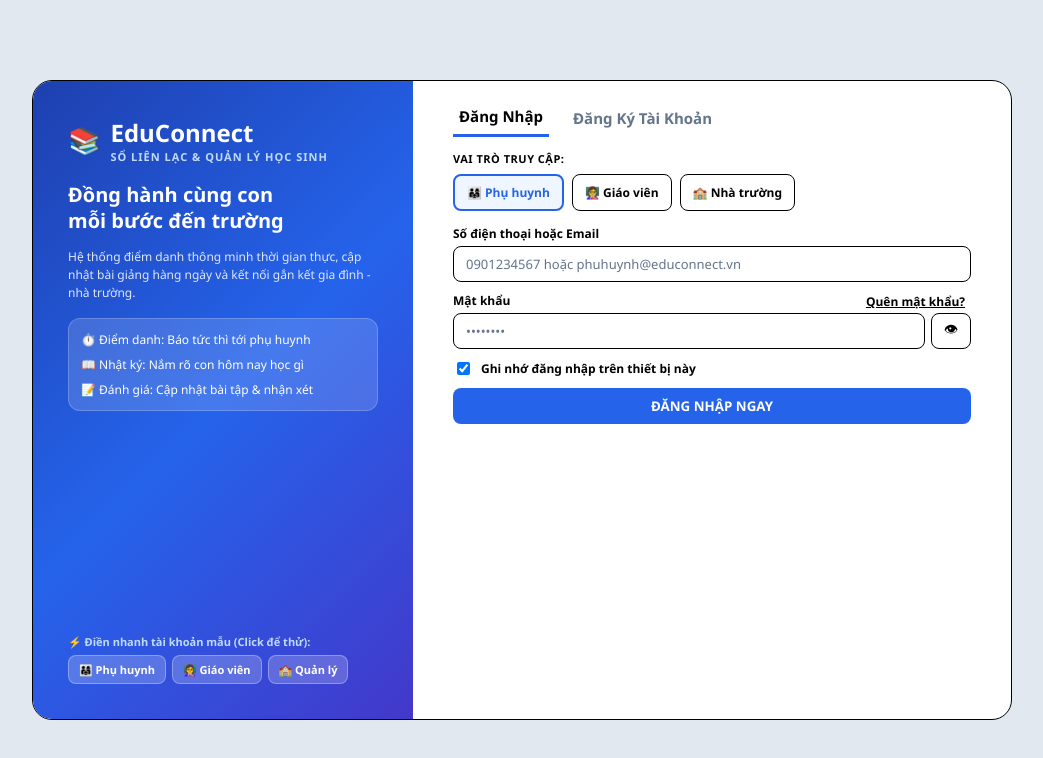
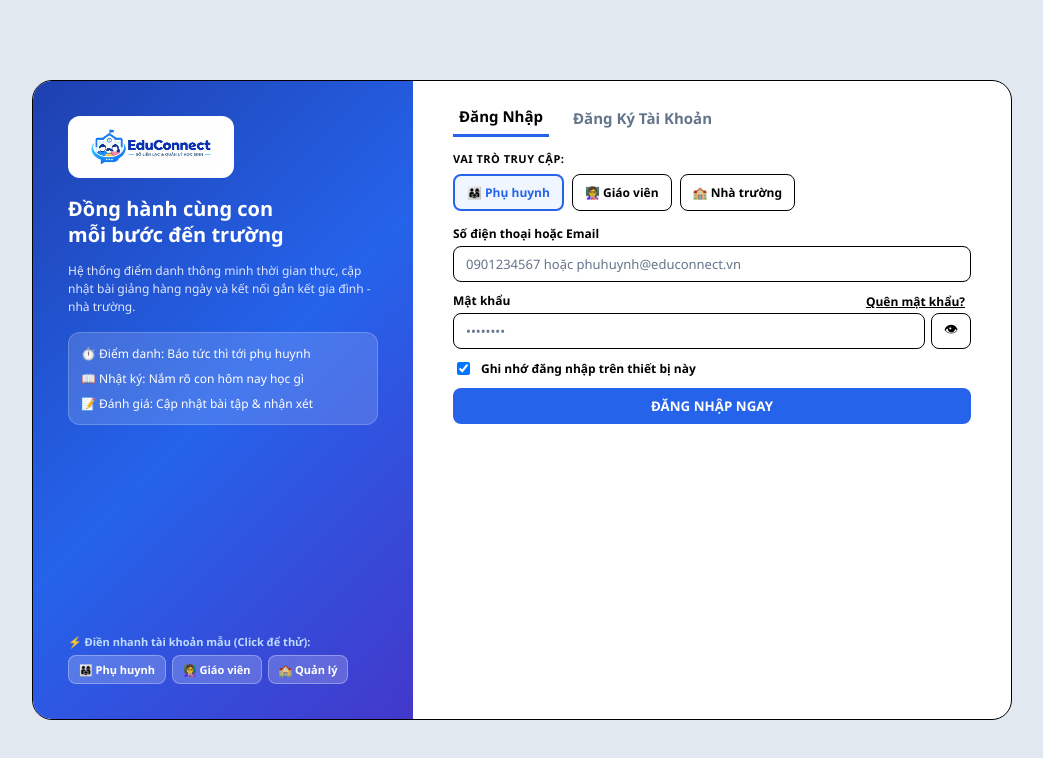
Before and after one commit to hanglee1711/educonnect-web, a plain HTML site: page index.html in a window 1280 px wide. Shown: the whole page, without its empty margins (118-1161 px from the left). Drawn offline with Linux system fonts and the light colour scheme.

Commit message:
Add EduConnect brand logo

```diff
--- a/index.html
+++ b/index.html
@@ -21,6 +21,8 @@ button{cursor:pointer;font-family:inherit;}
 .auth-card{width:980px;max-width:100%;min-height:640px;background:#fff;border:1.5px solid #000;border-radius:20px;display:flex;overflow:hidden;}
 .left-panel{width:380px;flex:none;background:linear-gradient(135deg,var(--primary-dark),var(--primary) 50%,var(--indigo));color:#fff;padding:35px;display:flex;flex-direction:column;}
 .lp-brand-row{display:flex;align-items:center;gap:10px;margin-bottom:18px;}
+.lp-logo-badge{background:#fff;border-radius:12px;padding:8px 14px;display:inline-block;}
+.lp-logo-badge img{display:block;height:46px;width:auto;}
 .lp-logo{font-size:26px;}
 .lp-brand{font-size:24px;font-weight:800;}
 .lp-sub{font-size:11px;color:#bfdbfe;font-weight:700;letter-spacing:1px;}
@@ -124,8 +126,7 @@ tbody tr:nth-child(even) td{background:var(--alt-row);}
   <div class="auth-card">
     <div class="left-panel">
       <div class="lp-brand-row">
-        <div class="lp-logo">📚</div>
-        <div><div class="lp-brand">EduConnect</div><div class="lp-sub">SỔ LIÊN LẠC &amp; QUẢN LÝ HỌC SINH</div></div>
+        <div class="lp-logo-badge"><img src="logo.jpg" alt="EduConnect"></div>
       </div>
       <div class="lp-head">Đồng hành cùng con
 mỗi bước đến trường</div>
```
Also changed, not shown: logo.jpg (added).
